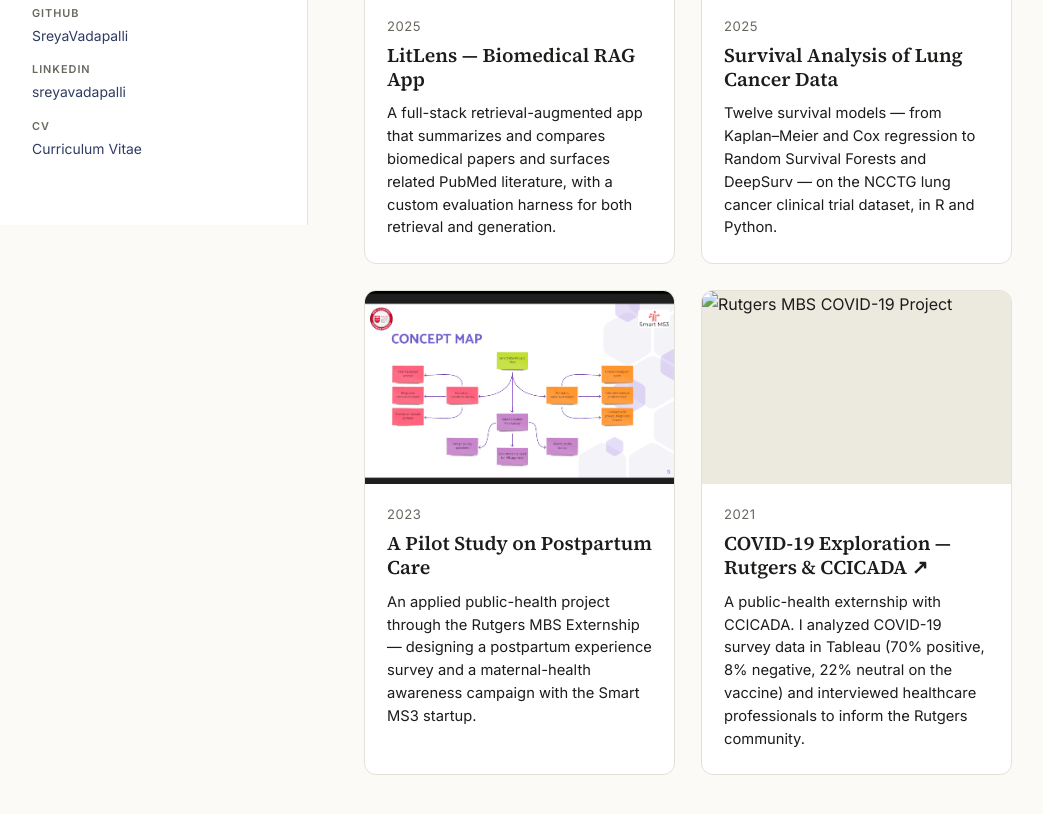
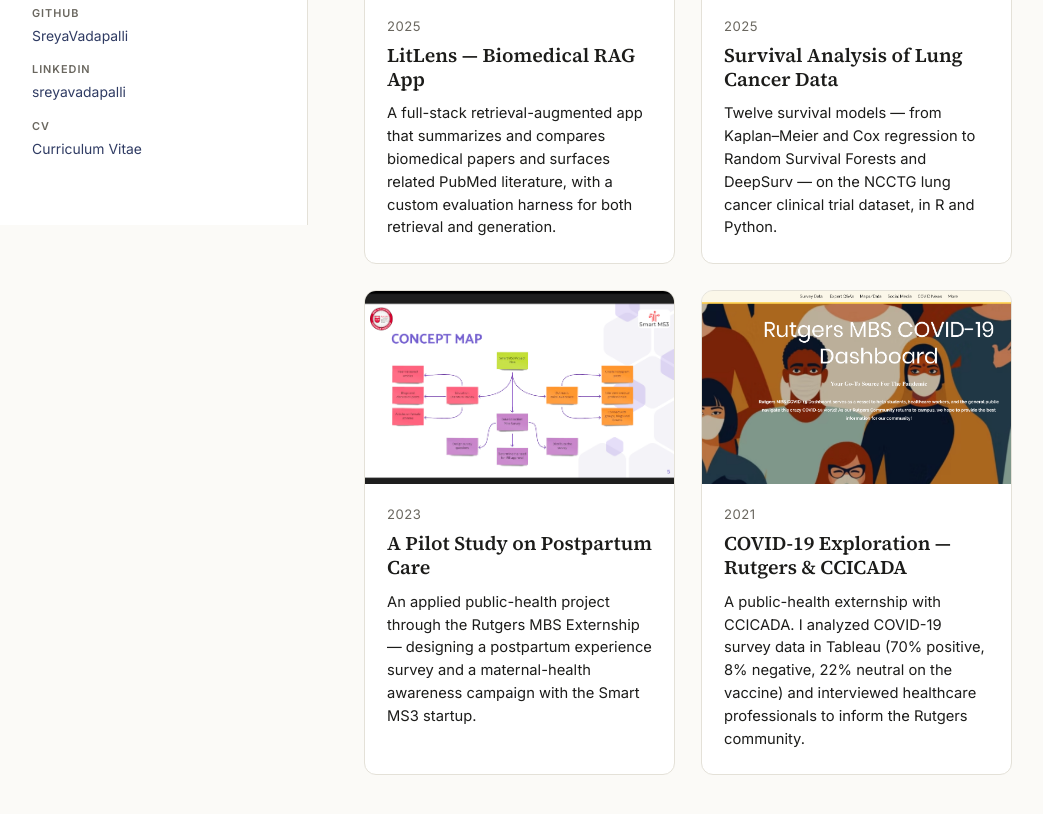
Before and after one commit to SreyaVadapalli/SreyaVadapalli.github.io, a Jekyll site: the page built from academic-projects.html, in a window 1280 px wide and 1289 px high, cut to the strip 434-1248 px from the top of the window. Shown: the whole strip, without its empty margins (52-1095 px from the left). Built offline with Jekyll 4.4.1, drawn with Linux system fonts in a browser that asks for light colours.

```diff
--- a/academic-projects.html
+++ b/academic-projects.html
@@ -48,7 +48,7 @@
     </div>
     <div class="proj-body">
       <div class="proj-year">2021</div>
-      <h3 class="proj-title">COVID-19 Exploration — Rutgers &amp; CCICADA ↗</h3>
+      <h3 class="proj-title">COVID-19 Exploration — Rutgers &amp; CCICADA </h3>
       <p class="proj-desc">A public-health externship with CCICADA. I analyzed COVID-19 survey data in Tableau (70% positive, 8% negative, 22% neutral on the vaccine) and interviewed healthcare professionals to inform the Rutgers community.</p>
     </div>
   </a>
```
Also changed, not shown: assets/images/rutgers-covid-cover.png (added).
